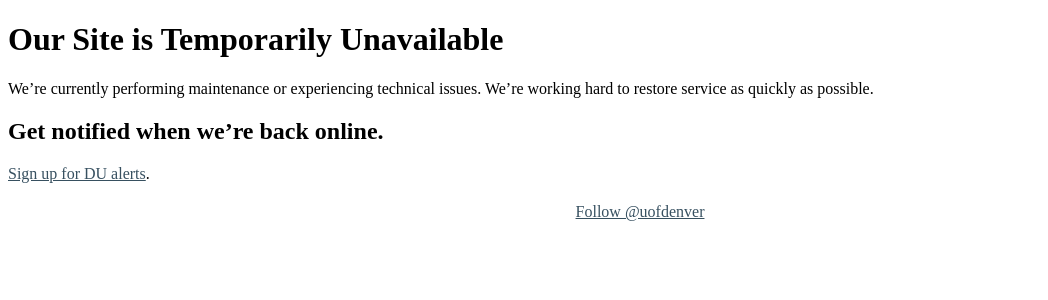
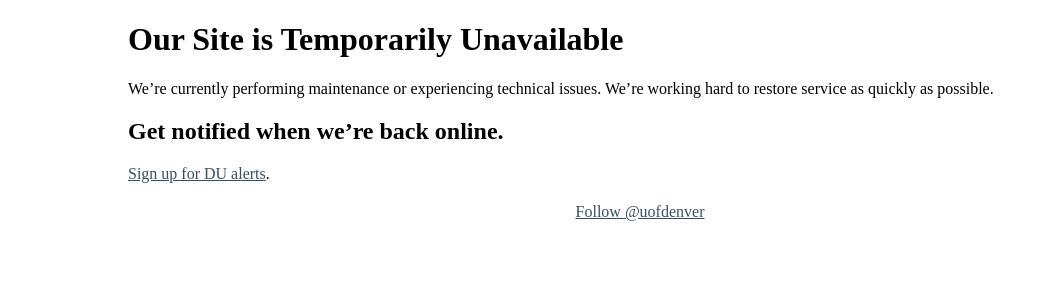
Before and after one commit to DU-University-Relations/du_updates_site, a Jekyll site: the page built from index.markdown, in a window 1280 px wide. Shown: the top 300 px of the page, without its empty margins (0-1048 px from the left). Built offline with Jekyll 4.4.1, drawn with Linux system fonts in a browser that asks for light colours; a script that is not in the unit is left out.

Commit message:
Added Flockler embed for different Instagram feed to default.html and styling for feed to main.css.

```diff
--- a/_layouts/default.html
+++ b/_layouts/default.html
@@ -9,18 +9,17 @@
 <link rel="stylesheet" href="/main.css">
 </head>
 <body>
+  <div class="page-wrap">
     <script type="text/javascript" src="https://cdn.du.edu/js/brand-toolkit/header.js" id="du-header-embed" data-color="white"></script>
-
-
     <main id="content" role="main" class="container">
         {{ content }}
     </main>
-
     <!-- INSTAGRAM EMBED from www.du.edu -->
-  <div id="flockler-embed-1999ce2b3bf081c77067d2b3b56a9b1c"></div>
-  <script src="https://plugins.flockler.com/embed/199549536ad032ec6265355bdabb45e4/1999ce2b3bf081c77067d2b3b56a9b1c" async></script>
+    <div id="flockler-embed-19b957cb7c602d6b5688d57129984c8e"></div>
+    <script src="https://plugins.flockler.com/embed/199549536ad032ec6265355bdabb45e4/19b957cb7c602d6b5688d57129984c8e" async></script>
     <div style="text-align:center;margin-top:20px;">
       <a class="btn" href="https://www.instagram.com/uofdenver" target="_blank">Follow @uofdenver</a>
+    </div>
   </div>
   <script type="text/javascript" src="https://cdn.du.edu/js/brand-toolkit/footer.js" id="du-footer-embed" data-color="black"></script>
 </body>
--- a/main.css
+++ b/main.css
@@ -409,6 +409,19 @@ table td {
 }
 
 /**
+ * INSTAGRAM EMBED STYLES
+ */
+.page-wrap {margin:0 auto; max-width:1024px;}
+.flockler-slideshow {display:block!important;}
+.flockler-embed-content .flockler-slideshow-item {justify-content:flex-start;}
+.flockler-embed-content .flockler-slideshow[data-container-width=">=700"] .flockler-slideshow-item {max-width:100%;}
+.flockler-embed-content .flockler-slideshow[data-container-width=">=700"] .flockler-slideshow-item__media {max-width:420px!important;}
+.flockler-embed-content .flockler-slideshow[data-container-width=">=700"] .flockler-slideshow-item__media,
+.flockler-embed-content .flockler-slideshow[data-container-width=">=700"] .flockler-slideshow-item__content {height:auto!important; max-height:480px!important;}
+.flockler-embed-content .flockler-slideshow[data-container-width=">=700"] .flockler-slideshow-item__media + .flockler-slideshow-item__content {max-width:100%;}
+.flockler-embed-content .flockler-slideshow[data-container-width=">=700"] .flockler-slideshow-item__media--image img  {width:100%!important; height:auto!important;}
+
+/**
  * Syntax highlighting styles
  */
 .highlight {
```
Lines whose indentation alone changed are shown as unchanged.
